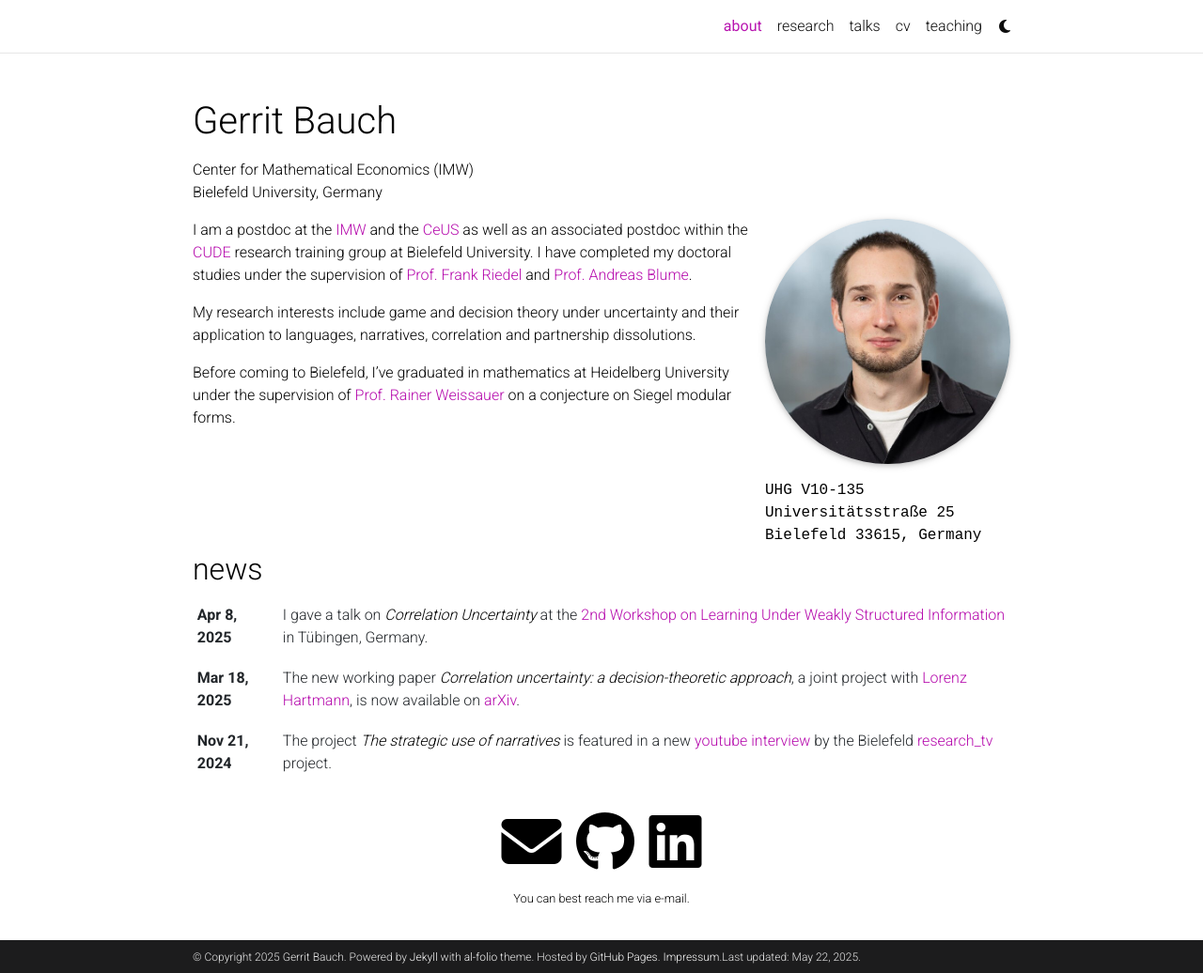
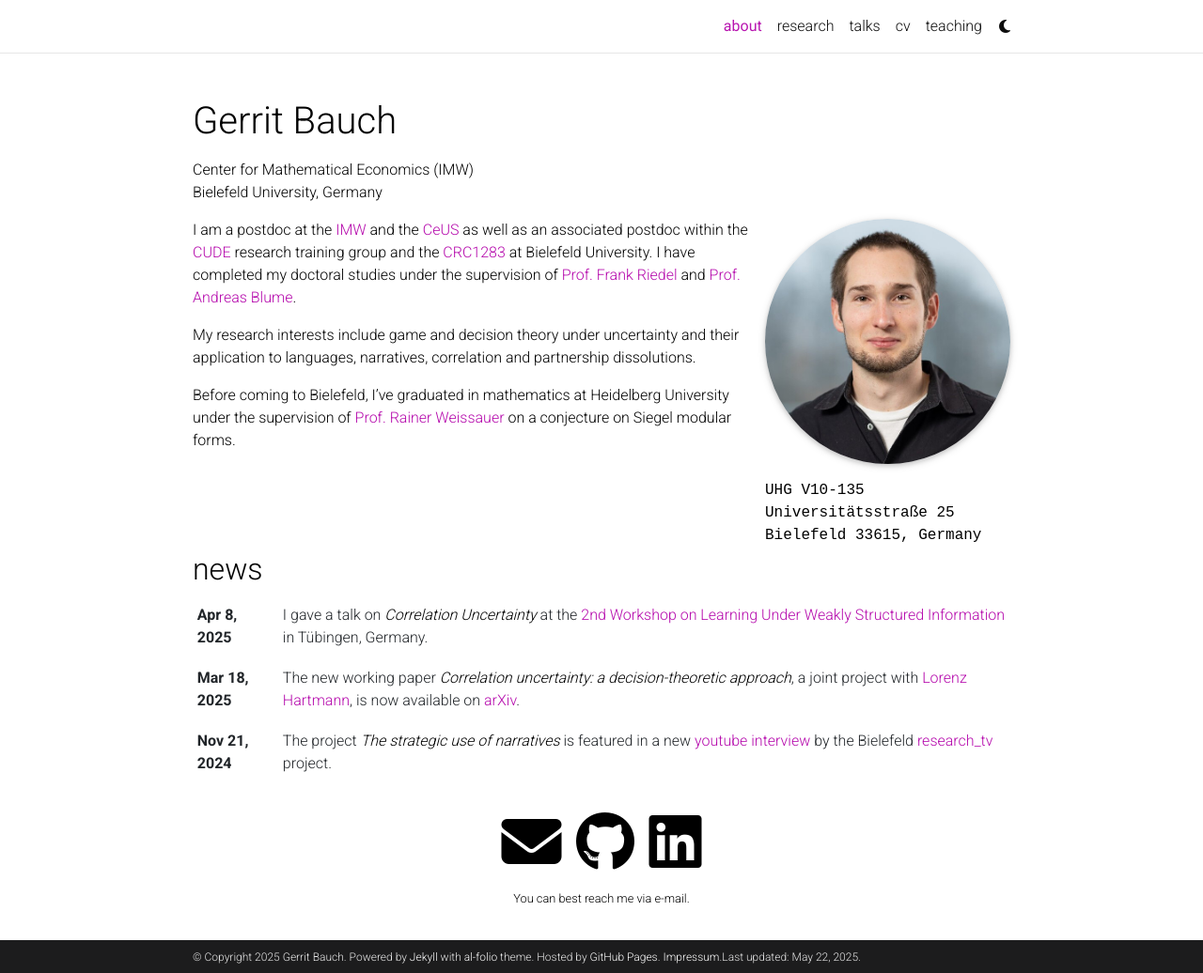
Before and after one commit to gbauch/gbauch.github.io, a Jekyll site: the page built from _pages/about.md, in a window 1280 px wide and 1036 px high. Shown: the whole window at 94% size. Built offline with Jekyll 4.4.1, drawn with Linux system fonts in a browser that asks for light colours; full-size pictures stand in for the smaller copies a plugin makes; comment, search, counter and statistics services are not loaded; a style sheet for code colours, icons or effects is not loaded.

Commit message:
Update about.md

```diff
--- a/_pages/about.md
+++ b/_pages/about.md
@@ -20,7 +20,7 @@
 ---
 
 
-I am a postdoc at the [IMW](https://www.uni-bielefeld.de/zwe/imw/) and the [CeUS](https://www.uni-bielefeld.de/einrichtungen/ceus/) as well as an associated postdoc within the [CUDE](https://www.uni-bielefeld.de/zwe/imw/cude/) research training group at Bielefeld University. I have completed my doctoral studies under the supervision of [Prof. Frank Riedel](https://wwwhomes.uni-bielefeld.de/friedel/) and [Prof. Andreas Blume](https://sites.google.com/site/andreas3blume/).
+I am a postdoc at the [IMW](https://www.uni-bielefeld.de/zwe/imw/) and the [CeUS](https://www.uni-bielefeld.de/einrichtungen/ceus/) as well as an associated postdoc within the [CUDE](https://www.uni-bielefeld.de/zwe/imw/cude/) research training group and the [CRC1283](https://www.sfb1283.uni-bielefeld.de/Pages/home) at Bielefeld University. I have completed my doctoral studies under the supervision of [Prof. Frank Riedel](https://wwwhomes.uni-bielefeld.de/friedel/) and [Prof. Andreas Blume](https://sites.google.com/site/andreas3blume/).
 
 <p>My research interests include game and decision theory under uncertainty and their application to languages, narratives, correlation and partnership dissolutions.</p>
 
```
